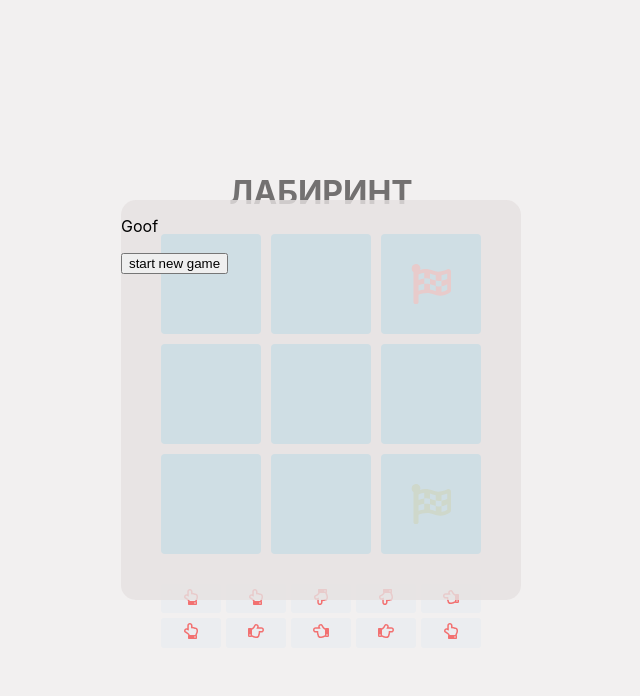
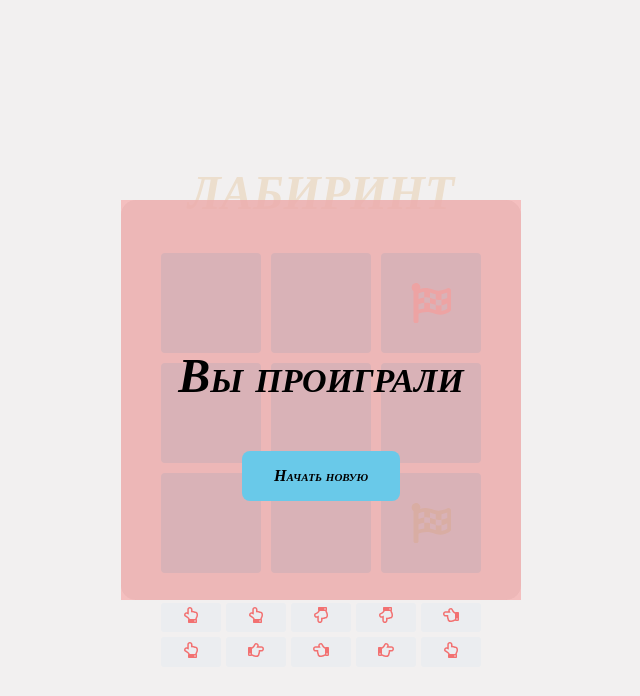
Before and after one commit to BlackHatMan/maze, a React (Create React App) app: page / in a window 1280 px wide. Both pictures are taken after a click on the element 530 px from the left and 283 px from the top of the page. Shown: the top 696 px of the page, without its empty margins (319-959 px from the left). Built offline with nearby package versions, Linux system fonts and the light colour scheme.

Commit message:
add modal window style

```diff
--- a/src/App.css
+++ b/src/App.css
@@ -5,6 +5,11 @@
     flex-direction: column;
     align-items: center;
     justify-content: center;
+    font: italic small-caps bolder 1rem cursive;
+}
+.title {
+    font-size: 3rem;
+    color: #f3dab8;
 }
 
 .path {
@@ -19,3 +24,24 @@
     padding: 0.3rem;
     background-color: aliceblue;
 }
+.modal-content {
+    width: 100%;
+    height: 100%;
+    display: flex;
+    flex-direction: column;
+    justify-content: center;
+    align-items: center;
+}
+
+.modal-title {
+    font: italic small-caps bolder 3rem cursive;
+    font-size: 3rem;
+}
+.btn-newgame {
+    border: none;
+    padding: 1rem 2rem;
+    font: italic small-caps bolder 1rem cursive;
+    border-radius: 8px;
+    background-color: rgb(105, 201, 233);
+    cursor: pointer;
+}
--- a/src/App.tsx
+++ b/src/App.tsx
@@ -5,7 +5,7 @@ import { Area, direction } from './Area';
 import { Modal } from './components/Modal';
 import { statusGame } from './store/slice';
 
-import { useTransition, animated, useSprings } from '@react-spring/web';
+import { useTransition, animated } from '@react-spring/web';
 
 import { FaRegHandPointUp } from 'react-icons/fa';
 import { FaRegHandPointDown } from 'react-icons/fa';
@@ -25,6 +25,28 @@ function App() {
     return new Area(3);
   }, [isNewGame]);
 
+  const onCheck = (value: number[]): void => {
+    const status = value.toString() === area.getFinish.toString();
+    setOpen((prev) => !prev);
+    dispatch(statusGame(status));
+  };
+
+  const onNewGame = () => {
+    setNewGame((prev) => prev + 1);
+    setOpen((prev) => !prev);
+  };
+
+  const transitions = useCallback(
+    useTransition(area.path, {
+      keys: Math.random() * 1000,
+      from: { opacity: 0, scale: 0 },
+      enter: { opacity: 1, scale: 1 },
+      delay: 300,
+      trail: 100,
+    }),
+    [isNewGame]
+  );
+
   const handlerModalClose = () => {
     setOpen((prev) => !prev);
   };
@@ -41,31 +63,9 @@ function App() {
         return <FaRegHandPointRight color="red" />;
     }
   };
-  const onCheck = (value: number[]): void => {
-    const status = value.toString() === area.getFinish.toString();
-    setOpen((prev) => !prev);
-    dispatch(statusGame(status));
-  };
-
-  const onNewGame = () => {
-    setNewGame((prev) => prev + 1);
-    setOpen((prev) => !prev);
-  };
-
-  const transitions = useCallback(
-    useTransition(area.path, {
-      keys: Math.random() * 1000,
-      from: { opacity: 0, scale: 0 },
-      enter: { opacity: 1, scale: 1 },
-      delay: 400,
-      trail: 100,
-    }),
-    [isNewGame]
-  );
-
   return (
     <div className="App">
-      <h1>ЛАБИРИНТ</h1>
+      <h1 className="title">ЛАБИРИНТ</h1>
       <GameField area={area} onCheck={onCheck} checked={isOpen} />
 
       <div className="path">
@@ -78,8 +78,12 @@ function App() {
         })}
       </div>
       <Modal isOpen={isOpen} onClose={handlerModalClose}>
-        {status ? <p>Winner</p> : <p>Goof</p>}
-        <button onClick={onNewGame}>start new game</button>
+        <div className="modal-content" style={{ backgroundColor: status ? '#32ed1c33' : '#fd040433' }}>
+          {status ? <p className="modal-title">ПОЗДРАВЛЯЕМ</p> : <p className="modal-title">Вы проиграли</p>}
+          <button onClick={onNewGame} className="btn-newgame">
+            Начать новую
+          </button>
+        </div>
       </Modal>
     </div>
   );
```
